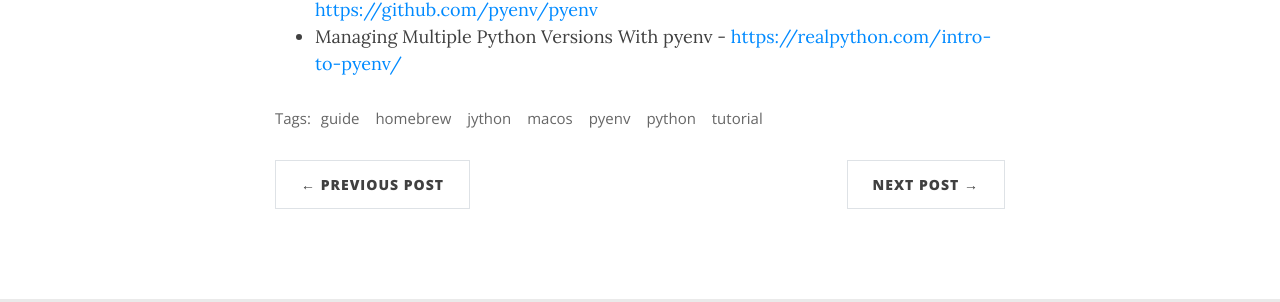
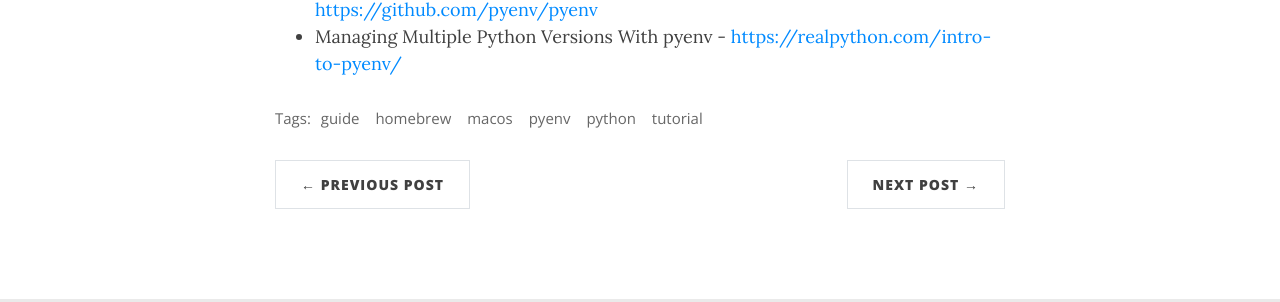
Before and after one commit to cesarcoatl/cesarcoatl.github.io, a Jekyll site: the page built from _posts/2020-09-21-working-with-pyenv-on-macos.md, in a window 1280 px wide and 900 px high, scrolled down 4334 px. Shown: the part 367-669 px from the top of the window. Built offline with Jekyll 4.4.1, drawn with Linux system fonts in a browser that asks for light colours; nearby versions of some CDN libraries; comment, search, counter and statistics services are not loaded.

Commit message:
Removed tag

```diff
--- a/_posts/2020-09-21-working-with-pyenv-on-macos.md
+++ b/_posts/2020-09-21-working-with-pyenv-on-macos.md
@@ -4,7 +4,6 @@ title: Working with pyenv on macOS
 tags:
 - guide
 - homebrew
-- jython
 - macos
 - pyenv
 - python
```
